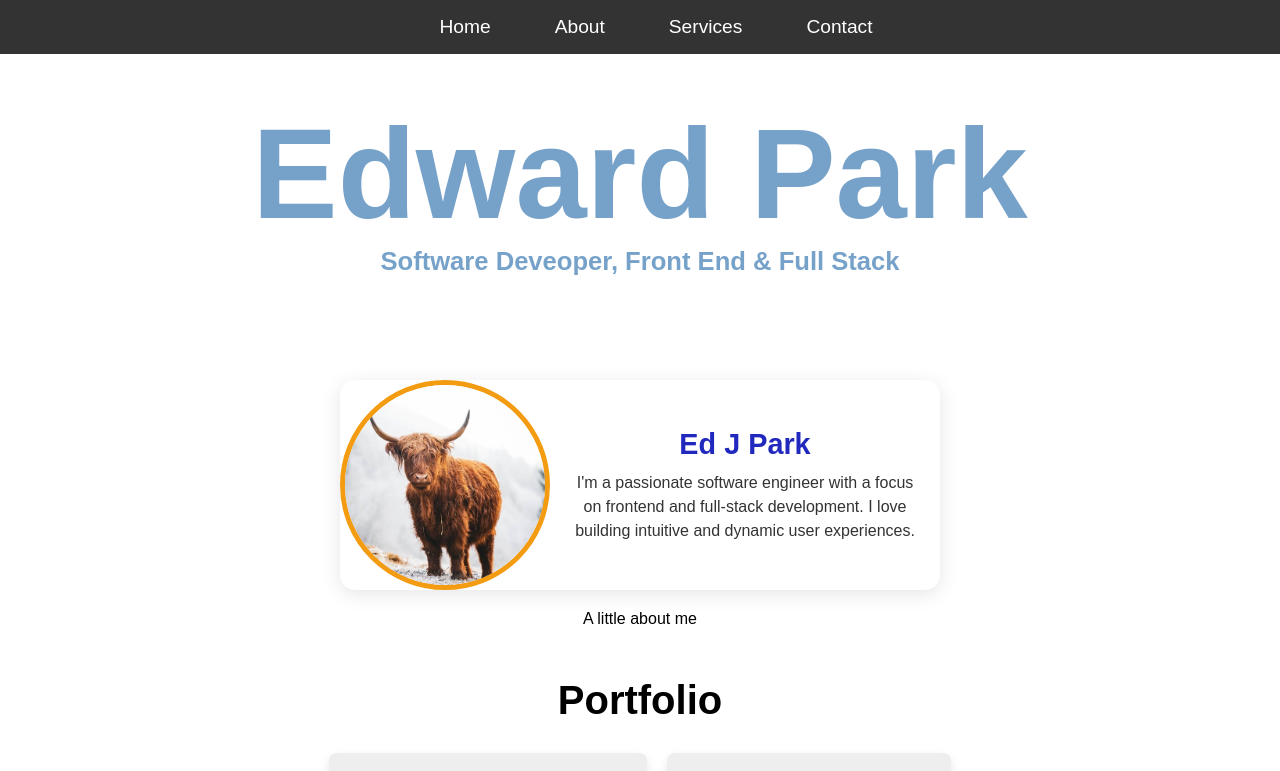
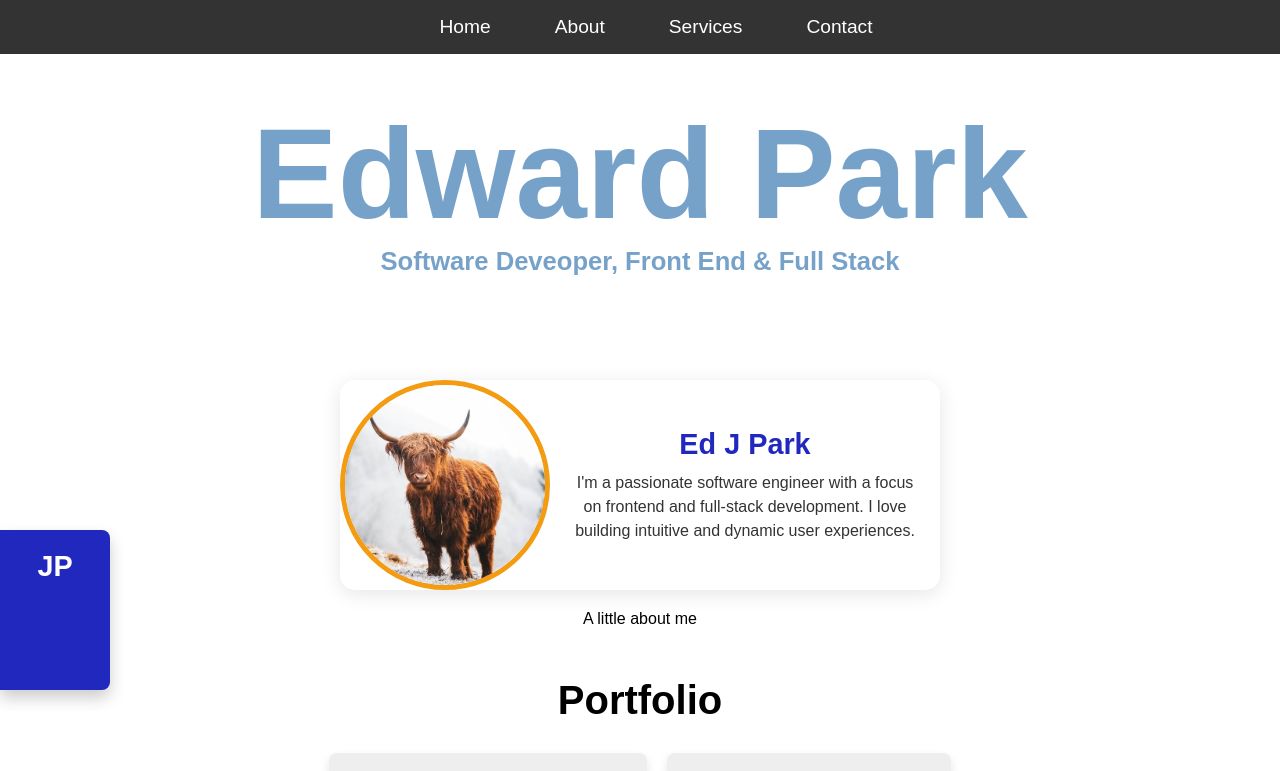
Before and after one commit to Jihunp/portfolio, a React (Vite) app: page / in a window 1280 px wide. Shown: the top 771 px of the page. Built offline with nearby package versions, Linux system fonts and the light colour scheme; grey boxes are pictures that could not be loaded.

Commit message:
stylized frontpage more

```diff
--- /dev/null
+++ b/src/components/FloatingCard.jsx
@@ -0,0 +1,16 @@
+import React from 'react';
+import '../styles/FloatingCard.css';
+
+const FloatingCard = () => {
+  return (
+    <div className="floating-card">
+      <div className="initials">JP</div>
+      <div className="fl-content">
+        <h2>Jihun Park</h2>
+        <p>Frontend Developer</p>
+      </div>
+    </div>
+  );
+};
+
+export default FloatingCard;
--- a/src/components/Profile.jsx
+++ b/src/components/Profile.jsx
@@ -13,8 +13,8 @@ const Profile = () => {
       <div className="profile-description">
         <h2>Ed J Park</h2>
         <p>
-          I'm a passionate software engineer with a focus on frontend and full-stack development.
-          I love building intuitive and dynamic user experiences.
+          {`I'm a passionate software engineer with a focus on frontend and full-stack development.
+          I love building intuitive and dynamic user experiences.`}
         </p>
       </div>
     </div>
--- a/src/pages/Home.jsx
+++ b/src/pages/Home.jsx
@@ -4,6 +4,7 @@ import AnimatedCursor from "../components/AnimatedCursor"
 import DisappearingNav from "../components/DisappearingNavBar"
 import SpecialProjects from "../components/SpecialProjects"
 import Profile from "../components/Profile"
+import FloatingCard from "../components/FloatingCard"
 
 function Home() {
 
@@ -14,6 +15,8 @@ function Home() {
         <DisappearingNav />
         <AnimatedCursor/>
         <Profile/>
+        <FloatingCard />
+
         <div>
           A little about me
         </div>
--- /dev/null
+++ b/src/styles/FloatingCard.css
@@ -0,0 +1,56 @@
+/* Floating card container */
+.floating-card {
+  position: fixed;
+  /* top: 50%; */
+  left: 0;
+  transform: translateY(-50%);
+  background-color: #2128bd;
+  color: white;
+  border-radius: 0 8px 8px 0;
+  padding: 20px;
+  width: 70px;
+  height: 120px;
+  box-shadow: 0 8px 16px rgba(0, 0, 0, 0.2);
+  transition: width 0.4s ease;
+  overflow: hidden;
+  cursor: pointer;
+  z-index: 100;
+}
+
+.floating-card:hover {
+  width: 250px; /* Expands the card on hover */
+}
+
+/* Initials */
+.initials {
+  font-size: 1.8rem;
+  font-weight: bold;
+  text-align: center;
+  margin-bottom: 10px;
+  color: #fff;
+}
+
+/* fl-content that shows up when hovering */
+.fl-content {
+  opacity: 0;
+  transition: opacity 0.4s ease;
+  text-align: center;
+}
+
+.floating-card:hover .fl-content {
+  opacity: 1; /* Reveals fl-content on hover */
+}
+
+/* Floating card title */
+.fl-content h2 {
+  margin: 0;
+  font-size: 1.2rem;
+  color: #fff;
+}
+
+/* Floating card description */
+.fl-content p {
+  margin: 5px 0 0;
+  font-size: 1rem;
+  color: #ddd;
+}
```
